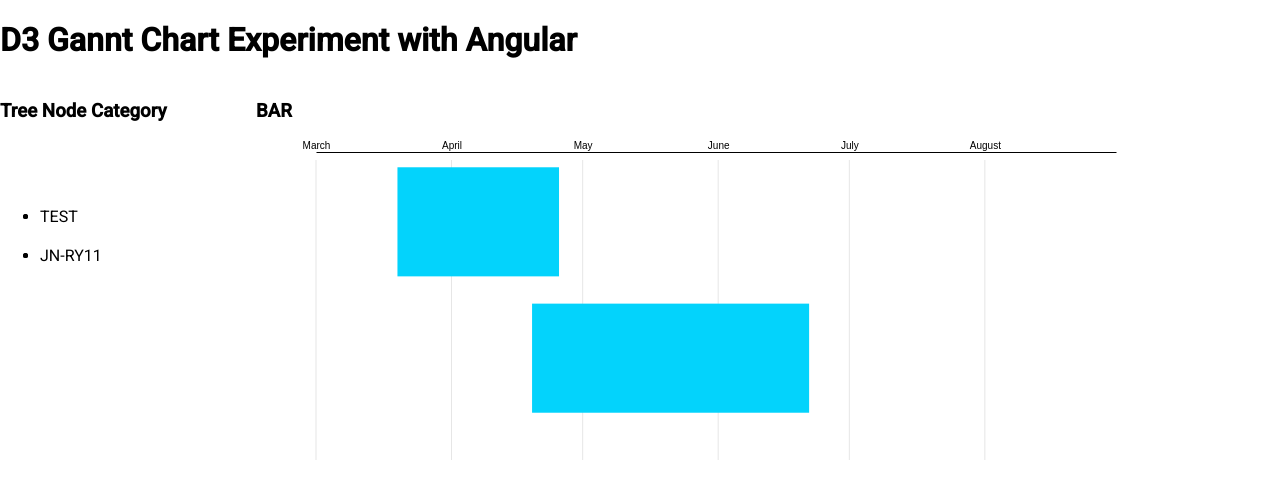
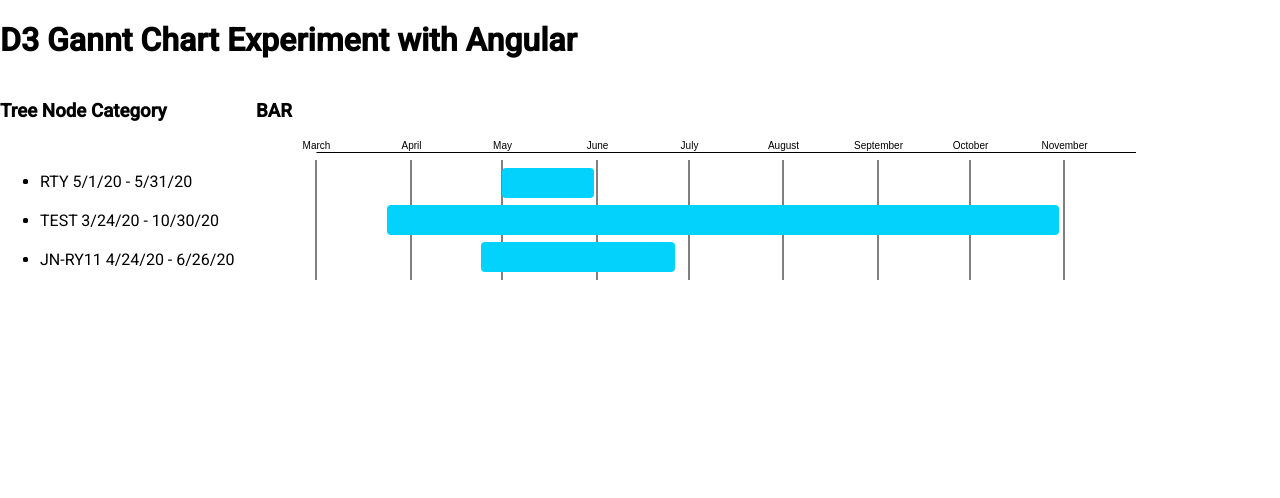
Before and after one commit to liaooliver/Gannt-D3-with-angular-, an Angular app: page / in a window 1280 px wide. Shown: the top 498 px of the page. Built offline with nearby package versions, Linux system fonts and the light colour scheme.

Commit message:
align Xaxis and X time scale and bar chart

```diff
--- a/src/app/bar/bar.component.ts
+++ b/src/app/bar/bar.component.ts
@@ -1,4 +1,4 @@
-import { Component, OnInit } from '@angular/core';
+import { Component, OnInit, ɵCompiler_compileModuleSync__POST_R3__ } from '@angular/core';
 import * as d3 from 'd3';
 import { GanttService } from '../gantt.service';
 import { DataSourceService } from '../data-source.service';
@@ -19,6 +19,11 @@ export class BarComponent implements OnInit {
   private xAxis: d3.Axis<any>;
   private gGrid;
   private zoom;
+  private update;
+  private enter;
+  private spanX;
+  private spanW;
+  private parser = d3.isoParse
 
   private size = {
     margin: 20,
@@ -45,12 +50,15 @@ export class BarComponent implements OnInit {
 
     const array = this.handleRecursive(dataSet);
 
+    this.size.height = array.length * 40
+
     if (this.isFirst) {
       this.isFirst = !this.isFirst;
       this.renderSVG(array)
     } else {
       d3.select('#bar').selectAll('svg').remove();
       this.renderSVG(array)
+      // this.drawBars(array)
     }
   }
 
@@ -59,33 +67,35 @@ export class BarComponent implements OnInit {
 
     this.svg = d3.select("figure#bar")
       .append("svg")
-      .attr("width", this.size.width + (this.size.margin * 2))
+      .attr("width", this.size.width+ (this.size.margin * 2))
       .attr("height", this.size.height + (this.size.margin * 2))
 
     this.g = this.svg.append("g")
       .attr("transform", "translate(" + this.size.margin + "," + this.size.margin + ")");
 
     this.y = d3.scaleBand()
-      .range([0, this.size.height])
+      .rangeRound([0, this.size.height])
       .domain(data.map(d => d.code))
       .padding(0.2);
 
     this.x = d3.scaleTime()
-      .domain([new Date(2020, 2, 1), new Date(2020, 7, 31)])
-      .range([0, this.size.width]);
+      .domain([new Date(2020, 2, 1, 0o0, 0o0), new Date(2020, 10, 30, 23, 59)])
+      .rangeRound([0, this.size.width + (this.size.margin * 2)]);
+
+    this.spanX = (d) => this.x(this.parser(d.dates.start))
+    this.spanW = (d) => this.x(this.parser(d.dates.end)) - this.x(this.parser(d.dates.start))
 
     this.xAxis = d3.axisTop(this.x).tickSize(null)
 
-    this.gGrid = this.svg
-      .append('g')
+    this.gGrid = this.g
       .attr("transform", "translate(" + this.size.margin + "," + this.size.margin + ")");
 
     this.grid(this.gGrid, this.x)
 
     this.zoom = d3.zoom()
-    .scaleExtent([1, 4])
-    .translateExtent([[0, 0], [this.size.width, this.size.height]])
-    .extent([[0, 0], [this.size.width, this.size.height]])
+    .scaleExtent([1, 108])
+    .translateExtent([[0, 0], [this.size.width+ (this.size.margin * 2), this.size.height]])
+    .extent([[0, 0], [this.size.width+ (this.size.margin * 2), this.size.height]])
     .on("zoom", function (event) {
       _this.zoomed(event)
     });
@@ -101,21 +111,26 @@ export class BarComponent implements OnInit {
   }
 
   public zoomed(event) {
-    var t = event.transform, xt = t.rescaleX(this.x);
+    console.log(event)
+
+    var t = event.transform, xt = t.rescaleX(this.x)
     this.g.select(".axis--x").call(this.xAxis.scale(xt))
     this.gGrid.call(this.grid, xt, this)
+    this.svg.selectAll("rect")
+      .attr("x", (d) => t.applyX(this.spanX(d)))
+      .attr("width", (d) => t.k * this.spanW(d))
   }
 
   public grid(g, x, component = null) {
     const _this = this === null ? component : this;
 
-    g.attr("stroke", "currentColor")
-    .attr("stroke-opacity", 0.1)
-    .call(g => g
+    g.call(g => g
       .selectAll(".x")
       .data(x.ticks())
       .join(
         enter => enter.append("line")
+          .attr("stroke-opacity", 1)
+          .attr("stroke", "black")
           .attr("class", "x")
           .attr("y2", _this.size.height),
         update => update,
@@ -125,41 +140,26 @@ export class BarComponent implements OnInit {
       .attr("x2", d => x(d)))
   }
 
+  private drawBars(data: any[]): void {
+    console.log(data)
+    // Create and fill the bars
+    this.update = this.g.selectAll('rect').data(data);
+    this.enter = this.update.enter();
+    let exit = this.update.exit();
 
-  // public drawAxis(size) {
-  //   // Draw the X-axis on the DOM
-  //   this.xAxis = this.svg.append("g")
-  //     .attr("class", "x axis")
-  //     .attr("transform", "translate(0," + -10 + ")")
-  //     .call(d3.axisTop(this.x).tickSize(null))
-  //     // .call(g => g.select(".domain").remove())
-  //     .call(g => g.selectAll(".tick line").clone()
-  //       .attr("y2", (size.height+15))
-  //       .attr("stroke-opacity", 0.3))
-  //     .selectAll("text")
-  //     .attr("transform", "translate(10, -10)")
-  //     .style("text-anchor", "end");
-
-  // }
-
-  private drawBars(data: any[]): void {
-    // Create and fill the bars
-    let bars = this.svg.selectAll('rect');
-    let update = bars.data(data);
-    let enter = update.enter();
-    let exit = update.exit();
-
-    update.attr("x", (d) => this.x(new Date(d.dates.start)))
+    this.update.attr("x", (d) => this.spanX(d))
       .attr("y", d => this.y(d.code))
-      .attr("width", (d) => this.x(new Date(d.dates.end)) - this.x(new Date(d.dates.start)))
+      .attr("width", (d) => this.spanW(d))
       .attr("height", this.y.bandwidth())
+      .attr("rx", 3)
       .attr("fill", "#d04a35");
 
-    enter.append("rect")
-      .attr("x", d => this.x(new Date(d.dates.start)))
-      .attr("y", d => this.y(d.code))
-      .attr("width", (d) => this.x(new Date(d.dates.end)) - this.x(new Date(d.dates.start)))
+    this.enter.append("rect")
+      .attr("x", (d) => this.spanX(d))
+      .attr("y", (d) => this.y(d.code))
+      .attr("width", (d) => this.spanW(d))
       .attr("height", this.y.bandwidth())
+      .attr("rx", 4)
       .attr("fill", (d) => d.color);
 
     exit.remove();
--- a/src/app/node-item/node-item.component.html
+++ b/src/app/node-item/node-item.component.html
@@ -1,5 +1,5 @@
 <li>
-  <p style="padding: 10px 0; margin: 0;" (click)="isToggle($event ,dataSet)">{{dataSet.code}}</p>
+  <p style="padding: 10px 0; margin: 0;" (click)="isToggle($event ,dataSet)">{{dataSet.code}} {{ dataSet.dates.start | date:'shortDate'}} - {{ dataSet.dates.end | date:'shortDate'}}</p>
   <ul [hidden]="!isShow" *ngIf="dataSet && dataSet.tasks">
     <app-node-item *ngFor="let data of dataSet.tasks" [dataSet]="data" [closeAll]="isClose">
     </app-node-item>
--- a/src/app/tree-node/tree-node.component.html
+++ b/src/app/tree-node/tree-node.component.html
@@ -1,5 +1,5 @@
 <h3>Tree Node Category</h3>
-<ul style="margin-top: 75px;">
+<ul style="margin-top: 40px;">
     <li *ngFor="let data of dataSet">
         <app-node-item [dataSet]="data">
         </app-node-item>
--- a/src/assets/data.json
+++ b/src/assets/data.json
@@ -1,4 +1,47 @@
 [
+    {
+        "id": "5e72e5bdfc501531",
+        "type": "order",
+        "code": "RTY",
+        "description": "ABC",
+        "dates": {
+            "start": "2020-05-01T00:00:00.000Z",
+            "end": "2020-05-31T04:00:00.000Z"
+        },
+        "createdTime": "2020-03-19T03:23:42.363Z",
+        "status": 0,
+        "tasks": [
+            {
+                "id": "5e72e5befc501531",
+                "type": "product",
+                "code": "CODE002",
+                "description": "ABC",
+                "dates": {
+                    "start": "2020-05-01T05:00:00.000Z",
+                    "end": "2020-05-31T04:00:00.000Z"
+                },
+                "status": 0,
+                "tasks": [
+                    {
+                        "id": "5e72e5bdfc50153",
+                        "type": "job",
+                        "code": "process2",
+                        "description": "ABC",
+                        "status": 0,
+                        "machine": "none",
+                        "isFilled": 0,
+                        "dates": {
+                            "start": "2020-05-01T05:00:00.000Z",
+                            "end": "2020-05-31T04:00:00.000Z"
+                        },
+                        "createdTime": "2020-03-19T03:23:41.838Z",
+                        "pid": "5e72e5befc501531"
+                    }
+                ],
+                "oid": "5e72e5bdfc501531"
+            }
+        ]
+    },
     {
         "id": "5e72e5bdfc501531a502cb00",
         "type": "order",
@@ -6,7 +49,7 @@
         "description": "ABC",
         "dates": {
             "start": "2020-03-24T05:00:00.000Z",
-          "end": "2020-04-30T04:00:00.000Z"
+            "end": "2020-10-30T04:00:00.000Z"
         },
         "createdTime": "2020-03-19T03:23:42.363Z",
         "status": 0,
@@ -18,7 +61,7 @@
                 "description": "ABC",
                 "dates": {
                     "start": "2020-03-24T05:00:00.000Z",
-                  "end": "2020-04-30T04:00:00.000Z"
+                    "end": "2020-10-30T04:00:00.000Z"
                 },
                 "status": 0,
                 "tasks": [
@@ -40,14 +83,14 @@
                     {
                         "id": "5e72e5bdfc501531a502cb02",
                         "type": "job",
-                      "code": "process2",
+                        "code": "process3",
                         "description": "ABC",
                         "status": 0,
                         "machine": "none",
                         "isFilled": 0,
                         "dates": {
                             "start": "2020-04-01T03:00:00.000Z",
-                          "end": "2020-04-30T04:00:00.000Z"
+                            "end": "2020-10-30T04:00:00.000Z"
                         },
                         "createdTime": "2020-03-19T03:23:41.838Z",
                         "pid": "5e72e5befc501531a502cb04"
```
Lines whose indentation alone changed are shown as unchanged.
